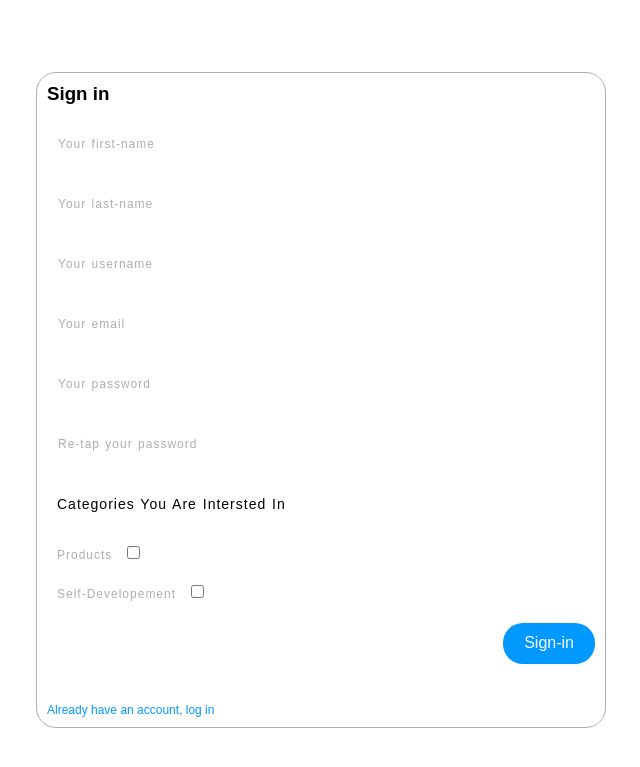
After one commit to abdelkarim-achlaih/Blog, a PHP site: page /sign.html in a window 1280 px wide. The commit adds this page. Shown: the top 767 px of the page, without its empty margins (319-959 px from the left). Run offline with PHP 8.4, Linux system fonts and the light colour scheme.

Commit message:
Adding forms

```diff
--- a/css/styles.css
+++ b/css/styles.css
@@ -53,7 +53,21 @@ body {
 }
 /* End Global Rules */
 /* Start Global Components */
-
+.main-button {
+  text-align: center;
+  background-color: var(--color2);
+  color: white;
+  padding: 10px 20px;
+  border-radius: 20px;
+  border: 1px solid transparent;
+  width: fit-content;
+}
+.main-button:hover {
+  background-color: #0088f0;
+}
+.main-button:active {
+  background-color: #33adff;
+}
 /* End Global Components */
 
 /* Start Header */
@@ -187,18 +201,6 @@ header .container .sign ul li a {
   border: 1px solid var(--color2);
   background-color: white;
 }
-.landing .container form input:nth-child(2) {
-  flex-basis: fit-content;
-  background-color: var(--color2);
-  color: white;
-  padding: 10px 30px;
-}
-.landing .container form input:nth-child(2):hover {
-  background-color: #0088f0;
-}
-.landing .container form input:nth-child(2):active {
-  background-color: #33adff;
-}
 @media (max-width: 767px) {
   .landing .container h1 {
     font-size: 45px;
@@ -213,6 +215,9 @@ header .container .sign ul li a {
     flex-basis: auto;
     width: 100%;
     margin-bottom: 10px;
+  }
+  .landing .container form input:nth-child(2) {
+    width: 100%;
   }
 }
 /* End Landing Section */
@@ -301,3 +306,108 @@ footer .container .support a:hover {
   }
 }
 /* End Footer */
+/* Start Post Section */
+.box {
+  margin-top: 20vh;
+  height: 60vh;
+  display: flex;
+  justify-content: center;
+  align-items: center;
+  margin-bottom: 20vh;
+}
+.box .container {
+  display: flex;
+  justify-content: center;
+  align-items: center;
+}
+.box .container .box-container {
+  border: 1px solid var(--color1);
+  border-radius: 20px;
+  padding: 10px;
+}
+@media (max-width: 991px) {
+  .box .container {
+    width: 100%;
+  }
+  .box .container .box-container {
+    width: 100%;
+  }
+}
+@media (min-width: 992px) {
+  .box .container .box-container {
+    width: 50%;
+  }
+}
+.box .container .box-container .author {
+}
+.box .container .box-container form input[type="text"],
+.box .container .box-container form input[type="mail"],
+.box .container .box-container form input[type="password"],
+.box .container .box-container form textarea {
+  display: block;
+  border: none;
+  outline: none;
+  resize: none;
+  margin: 20px 0;
+  color: black;
+  transition-duration: var(--transitionDuration);
+  border-radius: 20px;
+  padding: 10px;
+  border: solid transparent 1px;
+  width: 100%;
+  text-align: justify;
+  line-height: 1.5;
+  letter-spacing: 1px;
+  word-spacing: 1px;
+}
+.box .container .box-container form input::placeholder,
+.box .container .box-container form textarea::placeholder {
+  color: var(--color1);
+}
+
+.box .container .box-container form input[type="submit"] {
+  display: flex;
+  margin-left: auto;
+}
+.box .container .box-container form[class="sign"] input[type="text"],
+.box .container .box-container form[class="sign"] input[type="mail"],
+.box .container .box-container form[class="sign"] input[type="password"],
+.box .container .box-container form[class="sign"] a {
+  font-size: 12px;
+  color: var(--color2);
+  text-decoration: none;
+  transition-duration: var(--transitionDuration);
+}
+.box .container .box-container form[class="sign"] input[type="text"]:focus,
+.box .container .box-container form[class="sign"] input[type="mail"]:focus,
+.box .container .box-container form[class="sign"] input[type="password"]:focus {
+  text-decoration: underline;
+  transform: translateX(20px);
+}
+.box .container .box-container form .checkbox .check {
+  margin: 20px 0;
+}
+.box .container .box-container form .checkbox .checkbox-title,
+.box .container .box-container form .checkbox .check label {
+  text-transform: capitalize;
+  text-decoration: none;
+  line-height: 1.5;
+  letter-spacing: 1px;
+  word-spacing: 1px;
+  color: var(--color1);
+  font-size: 12px;
+  padding: 10px;
+}
+.box .container .box-container form .checkbox .checkbox-title {
+  color: black;
+  font-size: 14px;
+  margin-bottom: 0;
+  margin-top: 0;
+}
+.box .container .box-container form .already {
+  margin-top: 40px;
+}
+.box .container .box-container form .already:hover {
+  text-decoration: underline;
+}
+/* End Post Section */
--- /dev/null
+++ b/sign.html
@@ -0,0 +1,87 @@
+<!DOCTYPE html>
+<html lang="en">
+  <head>
+    <meta charset="UTF-8" />
+    <meta http-equiv="X-UA-Compatible" content="IE=edge" />
+    <meta name="viewport" content="width=device-width, initial-scale=1.0" />
+    <link rel="stylesheet" type="text/css" href="css/normalize.css" />
+    <link rel="stylesheet" type="text/css" href="css/all.min.css" />
+    <link rel="stylesheet" type="text/css" href="css/styles.css" />
+    <title>sign in</title>
+  </head>
+  <body>
+    <section class="box">
+      <div class="container">
+        <div class="box-container">
+          <div class="title">
+            <h3>Sign in</h3>
+          </div>
+          <form action="#" method="POST" class="sign">
+            <input
+              type="text"
+              placeholder="Your first-name"
+              name="first-name"
+              id="first-name"
+              required
+            />
+            <input
+              type="text"
+              placeholder="Your last-name"
+              name="last-name"
+              id="last-name"
+              required
+            />
+            <input
+              type="text"
+              placeholder="Your username"
+              name="username"
+              id="username"
+              required
+            />
+            <input
+              type="mail"
+              placeholder="Your email"
+              name="email"
+              id="email"
+              required
+            />
+            <input
+              type="password"
+              placeholder="Your password"
+              name="password"
+              id="password"
+              required
+            />
+            <input
+              type="password"
+              placeholder="Re-tap your password "
+              name="re-password"
+              id="re-password"
+              required
+            />
+            <div class="checkbox">
+              <div class="checkbox-title">
+                Categories you are intersted in
+              </div>
+              <div class="check">
+                <label for="products">products</label>
+                <input type="checkbox" name="products" id="products" required/>
+              </div>
+              <div class="check">
+                <label for="self-developement">self-developement</label>
+                <input
+                  type="checkbox"
+                  name="self-developement"
+                  id="self-developement"
+                  required
+                />
+              </div>
+            </div>
+            <input type="submit" value="Sign-in" class="main-button" />
+            <a href="log.html" class="already">Already have an account, log in</a>
+          </form>
+        </div>
+      </div>
+    </section>
+  </body>
+</html>
```
Also changed, not shown: index.html (+4 -4 lines), log.html (added, +41 -0 lines), post.html (added, +37 -0 lines).
